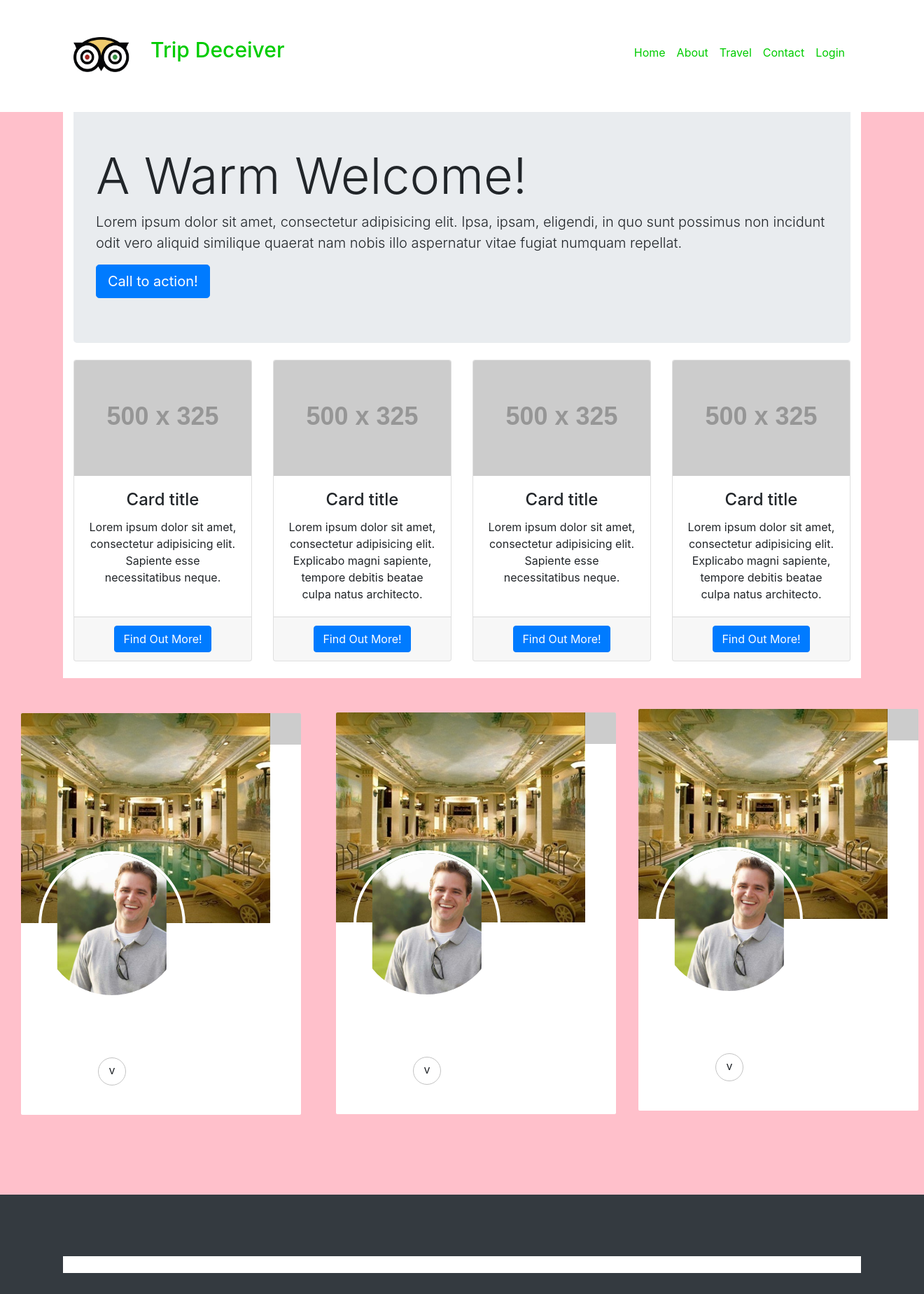
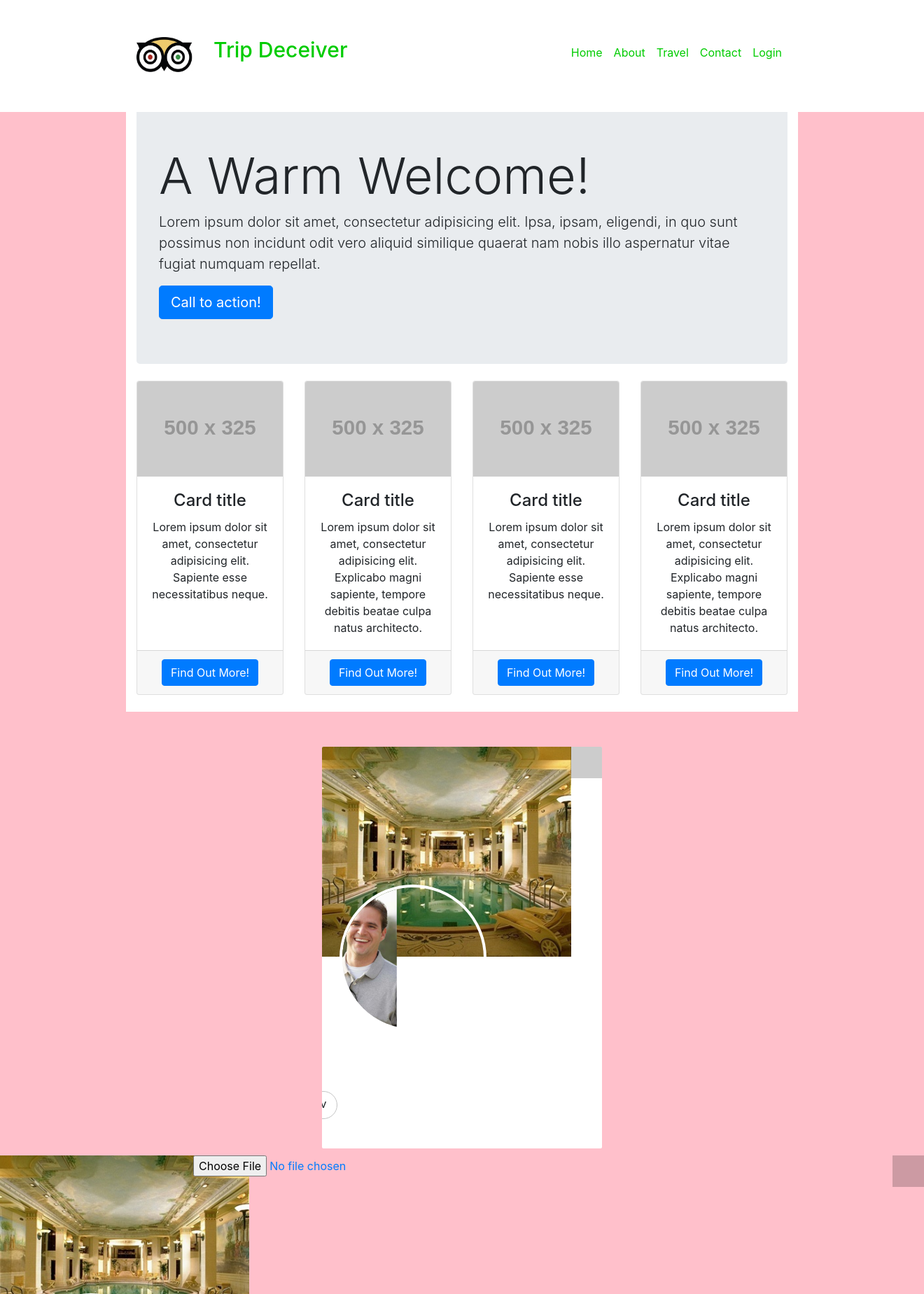
Before and after one commit to ThomasMckeown/travel, a PHP site: page / in a window 1320 px wide. Shown: the top 1849 px of the page at 70% size. Run offline with PHP 8.4, Linux system fonts and the light colour scheme; grey boxes labelled with a size stand in for pictures from a placeholder-image service; data that the repository does not hold is empty; some libraries are stand-ins or nearby versions.

Commit message:
updated css code
Delete unnecessary css code as I changed the Jquery code
for the user reviews to ajax.

```diff
--- a/css/style.css
+++ b/css/style.css
@@ -46,11 +46,6 @@
     background-color: white;
 }
 
-.container2
-{
-     max-width: 460px;
-}
-
  @keyframes spin {
 	0% {
 		transform: rotate(0deg) translate(-50%);
@@ -79,37 +74,12 @@
 
 .profile {
 	.clear;
+        .center;
 	background-color: white;
 	border-radius: 2px;
 	display: block;
 	float: none;
-	margin: 5px auto;
-	overflow: hidden;
-	padding-bottom: 20px;
-	width: 400px;
-}
-
-.profile2 {
-	.clear;
-	background-color: white;
-	border-radius: 2px;
-	display: block;
-	float: none;
-        margin-top: -36.2em;
-	margin-left: 30em;
-	overflow: hidden;
-	padding-bottom: 20px;
-	width: 400px;
-}
-
-.profile3 {
-	.clear;
-	background-color: white;
-	border-radius: 2px;
-	display: block;
-	float: none;
-        margin-top: -36.2em;
-	margin-left: 57em;
+	margin: 10px auto;
 	overflow: hidden;
 	padding-bottom: 20px;
 	width: 400px;
@@ -176,7 +146,6 @@
 	img {
 		box-sizing: border-box;
 		height: 100%;
-		left: 50%;
 		max-height: 100%;
 		position: absolute;
 		transform: translateX(-50%);
@@ -206,7 +175,6 @@
   text-align: center;
   background-color: white;
   border: solid 1px #c3c3c3;
-   margin-left: 8em;
    .center
 	.h-align(absolute);
 	border-radius: 50%;
@@ -238,7 +206,6 @@
   text-align: center;
   background-color: white;
   border: solid 1px #c3c3c3;
-   margin-left: 8em;
    .center
 	.h-align(absolute);
 	border-radius: 50%;
@@ -270,7 +237,6 @@
   text-align: center;
   background-color: white;
   border: solid 1px #c3c3c3;
-   margin-left: 8em;
    .center
 	.h-align(absolute);
 	border-radius: 50%;
@@ -303,7 +269,7 @@
 
 .container {
 	margin: 40px auto 50px;
-/*	max-width: 960px;*/
+	max-width: 960px;
 }
 
 // mixins
```
